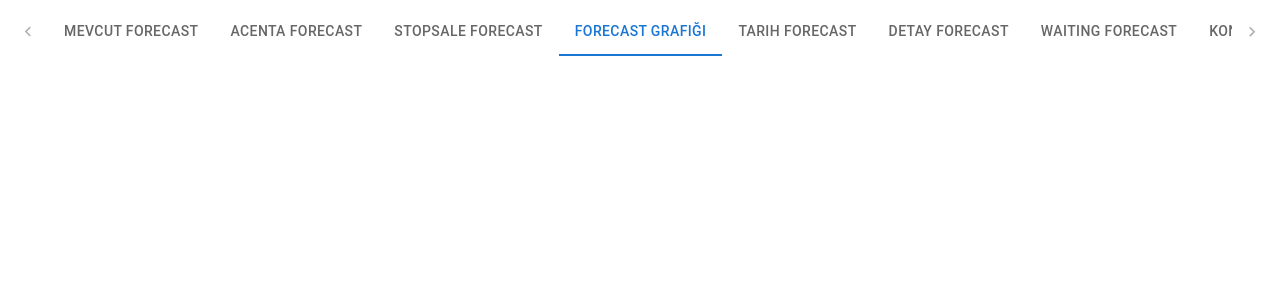
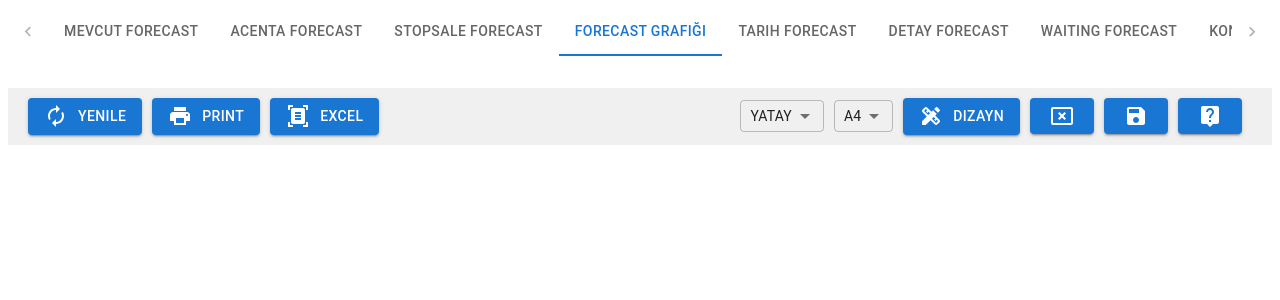
Before and after one commit to semihataman161/rmos-frontend-case, a React (Vite) app: page / in a window 1280 px wide. Shown: the top 300 px of the page. Built offline with nearby package versions, Linux system fonts and the light colour scheme; no server answers.

Commit message:
Implemented footer.

```diff
--- a/package.json
+++ b/package.json
@@ -12,6 +12,7 @@
   "dependencies": {
     "@emotion/react": "^11.11.4",
     "@emotion/styled": "^11.11.5",
+    "@mui/icons-material": "^5.16.4",
     "@mui/material": "^5.16.4",
     "@mui/x-data-grid": "^7.11.0",
     "@vitejs/plugin-react": "^4.3.1",
--- a/src/App.tsx
+++ b/src/App.tsx
@@ -7,6 +7,7 @@ import Table from './components/Table';
 import { formatDate, getDayName } from './utils/dates';
 import { formatNumberByPrecision } from './utils/numbers';
 import CustomTab from './components/CustomTab';
+import Footer from './components/Footer';
 
 function App() {
   const [reservations, setReservations] = useState<any[]>([]);
@@ -161,6 +162,7 @@ function App() {
           rap="reportXYZ"
         /> */}
         <CustomTab tabContent={tabContent} initialSelectedTab="Forecast Grafiği" />
+        <Footer />
       </div>
     </>
   );
--- a/src/components/CustomTab/index.tsx
+++ b/src/components/CustomTab/index.tsx
@@ -1,5 +1,5 @@
 import * as React from 'react';
-import Box from '@mui/material/Box';
+import { Box } from '@mui/material';
 import Tabs, { tabsClasses } from '@mui/material/Tabs';
 import Tab from '@mui/material/Tab';
 import Typography from '@mui/material/Typography';
@@ -45,7 +45,7 @@ export default function CustomTab({ tabContent, initialSelectedTab }: ICustomTab
         ))}
       </Tabs>
       <Box sx={{ p: 2 }}>
-          {tabContent[tabValue]}
+        {tabContent[tabValue]}
       </Box>
     </Box>
   );
--- /dev/null
+++ b/src/components/Footer/index.tsx
@@ -0,0 +1,97 @@
+import * as React from 'react';
+import AutorenewIcon from '@mui/icons-material/Autorenew';
+import PrintIcon from '@mui/icons-material/Print';
+import DocumentScannerIcon from '@mui/icons-material/DocumentScanner';
+import DesignServicesIcon from '@mui/icons-material/DesignServices';
+import SaveIcon from '@mui/icons-material/Save';
+import CancelPresentationIcon from '@mui/icons-material/CancelPresentation';
+import LiveHelpIcon from '@mui/icons-material/LiveHelp';
+import { Box, Button, MenuItem, Select, SelectChangeEvent } from '@mui/material';
+
+const Footer: React.FC = () => {
+    const [orientation, setOrientation] = React.useState('YATAY');
+    const [paperSize, setPaperSize] = React.useState('A4');
+
+    const handleOrientationChange = (event: SelectChangeEvent<string>) => {
+        setOrientation(event.target.value as string);
+    };
+
+    const handlePaperSizeChange = (event: SelectChangeEvent<string>) => {
+        setPaperSize(event.target.value as string);
+    };
+
+    return (
+        <Box
+            sx={{
+                display: 'flex',
+                justifyContent: 'space-between',
+                alignItems: 'center',
+                padding: '10px 20px',
+                backgroundColor: '#f0f0f0',
+            }}
+        >
+            <Box sx={{ display: 'flex', alignItems: 'center' }}>
+                <Button variant="contained" sx={{ marginRight: '10px' }}>
+                    <AutorenewIcon sx={{ marginRight: '10px' }} />
+                    Yenile
+                </Button>
+                <Button variant="contained" sx={{ marginRight: '10px' }}>
+                    <PrintIcon sx={{ marginRight: '10px' }} />
+                    Print
+                </Button>
+                <Button variant="contained" sx={{ marginRight: '10px' }}>
+                    <DocumentScannerIcon sx={{ marginRight: '10px' }} />
+                    Excel
+                </Button>
+            </Box>
+            <Box sx={{ display: 'flex', alignItems: 'center' }}>
+                <Select
+                    value={orientation}
+                    onChange={handleOrientationChange}
+                    sx={{
+                        marginRight: '10px',
+                        height: '32px',
+                        '.MuiSelect-select': {
+                            padding: '4px 10px',
+                            fontSize: '14px',
+                        },
+                    }}
+                >
+                    <MenuItem value="YATAY">YATAY</MenuItem>
+                    <MenuItem value="DIKEY">DIKEY</MenuItem>
+                </Select>
+                <Select
+                    value={paperSize}
+                    onChange={handlePaperSizeChange}
+                    sx={{
+                        marginRight: '10px',
+                        height: '32px',
+                        '.MuiSelect-select': {
+                            padding: '4px 10px',
+                            fontSize: '14px',
+                        },
+                    }}
+                >
+                    <MenuItem value="A4">A4</MenuItem>
+                    <MenuItem value="A3">A3</MenuItem>
+                    <MenuItem value="A5">A5</MenuItem>
+                </Select>
+                <Button variant="contained" sx={{ marginRight: '10px' }}>
+                    <DesignServicesIcon sx={{ marginRight: '10px' }} />
+                    Dizayn
+                </Button>
+                <Button variant="contained" sx={{ marginRight: '10px' }}>
+                    <CancelPresentationIcon />
+                </Button>
+                <Button variant="contained" sx={{ marginRight: '10px' }}>
+                    <SaveIcon />
+                </Button>
+                <Button variant="contained" sx={{ marginRight: '10px' }}>
+                    <LiveHelpIcon />
+                </Button>
+            </Box>
+        </Box>
+    );
+};
+
+export default Footer;
--- a/src/components/Table/index.tsx
+++ b/src/components/Table/index.tsx
@@ -1,4 +1,4 @@
-import Box from '@mui/material/Box';
+import { Box } from '@mui/material';
 import CircularProgress from '@mui/material/CircularProgress';
 import { DataGrid, GridColDef, GridCellParams, gridClasses } from '@mui/x-data-grid';
 import { styled } from '@mui/material/styles';
```
Also changed, not shown: 1 other file (tests, documents, lock files or other folders).
